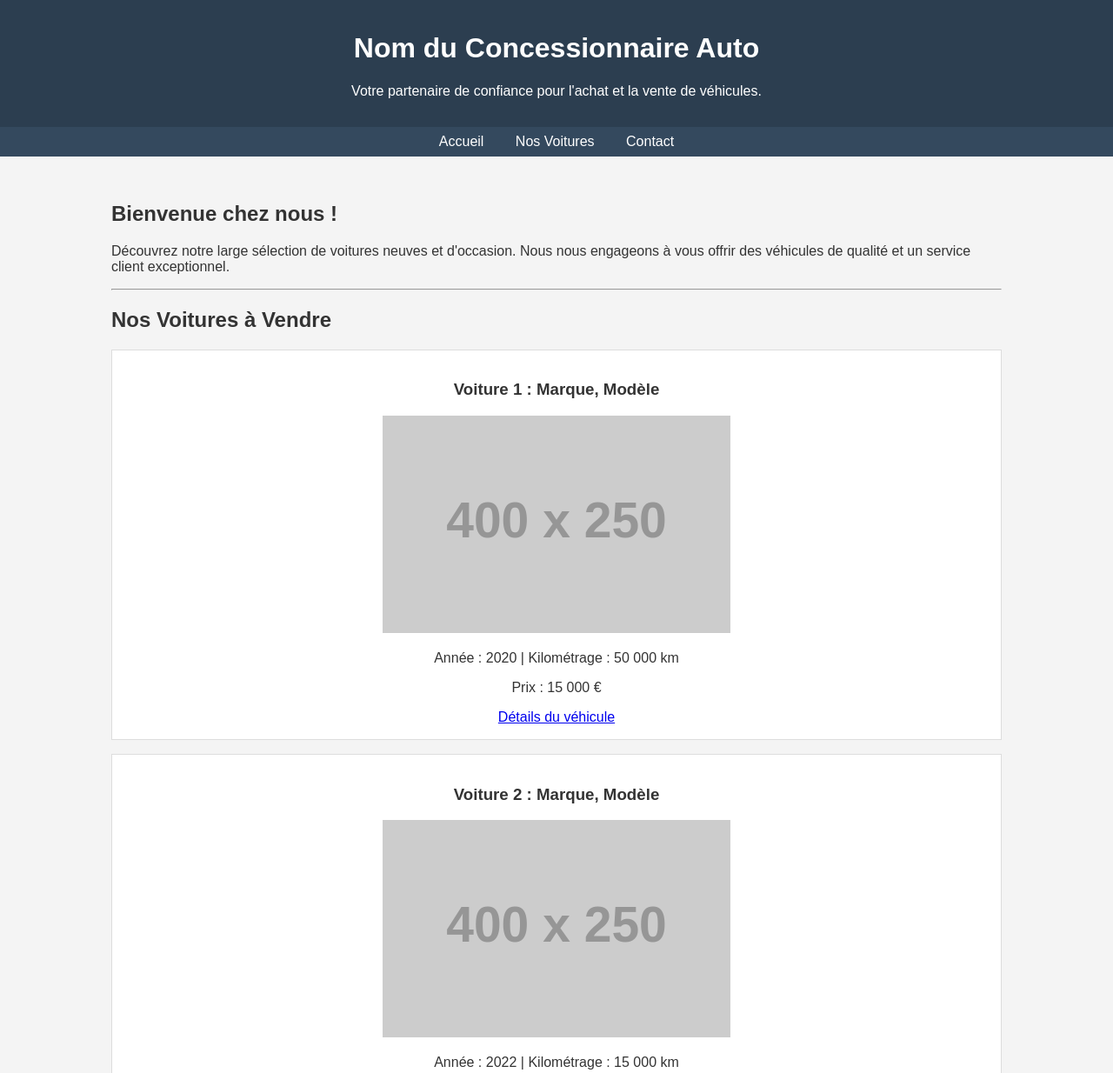
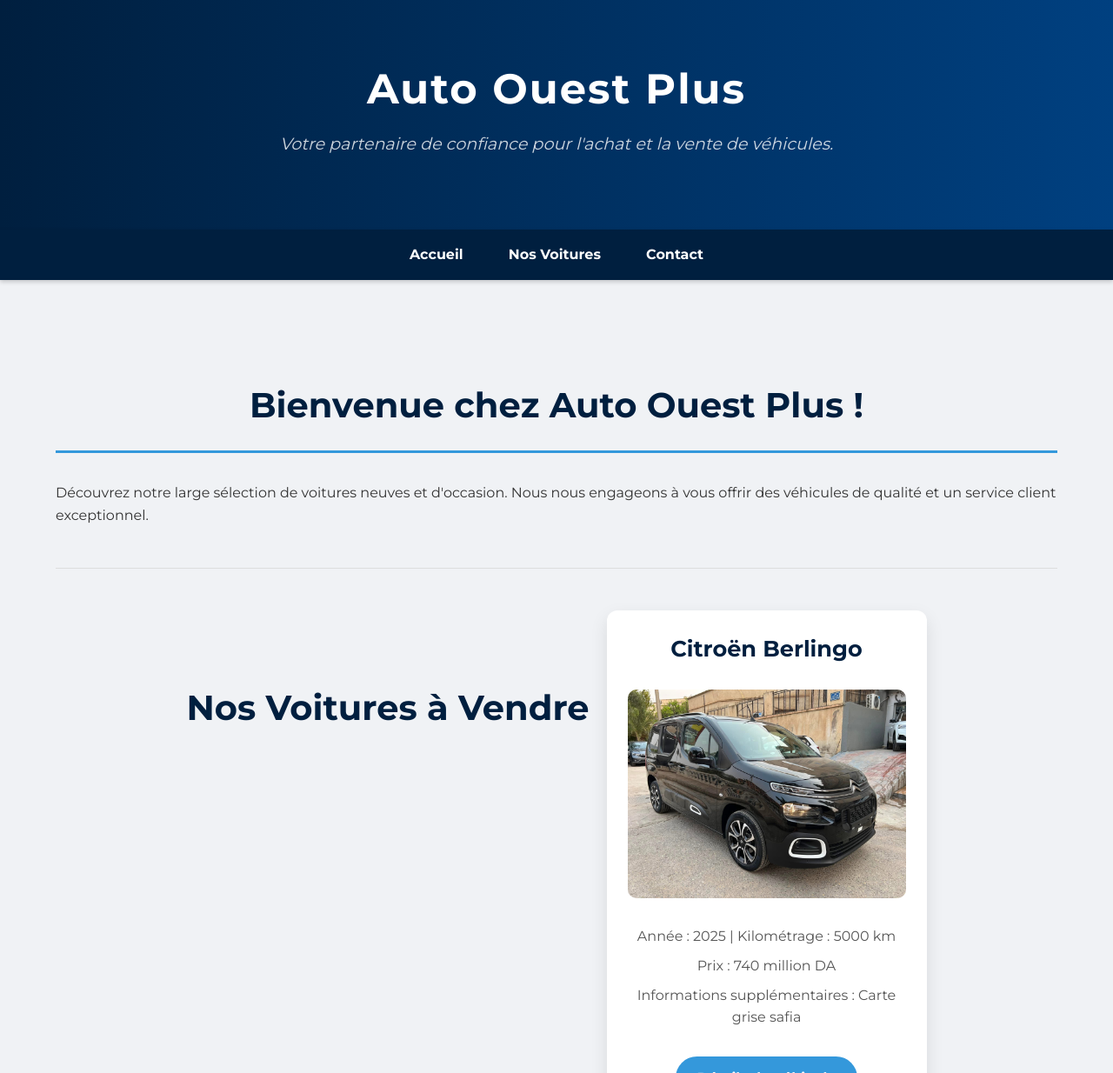
Before and after one commit to ilyesnassim-tech/Auto-Ouest-Plus, a plain HTML site: page index.html in a window 1280 px wide. Shown: the top 1234 px of the page at 87% size. Drawn offline with Linux system fonts and the light colour scheme; placeholder pictures from the web are drawn by us.

Commit message:
Update index.html

```diff
--- a/index.html
+++ b/index.html
@@ -3,65 +3,13 @@
 <head>
     <meta charset="UTF-8">
     <meta name="viewport" content="width=device-width, initial-scale=1.0">
-    <title>Nom du Concessionnaire - Voitures d'Occasion et Neuves</title>
-    <style>
-        /* Styles CSS de base pour le site */
-        body {
-            font-family: Arial, sans-serif;
-            margin: 0;
-            padding: 0;
-            background-color: #f4f4f4;
-            color: #333;
-        }
-        header {
-            background-color: #2c3e50;
-            color: white;
-            padding: 1em 0;
-            text-align: center;
-        }
-        nav {
-            background-color: #34495e;
-            color: white;
-            padding: 0.5em 0;
-            text-align: center;
-        }
-        nav a {
-            color: white;
-            text-decoration: none;
-            padding: 0 1em;
-        }
-        .container {
-            width: 80%;
-            margin: auto;
-            overflow: hidden;
-            padding: 2em 0;
-        }
-        .car-card {
-            background-color: white;
-            border: 1px solid #ddd;
-            padding: 1em;
-            margin-bottom: 1em;
-            text-align: center;
-        }
-        .car-card img {
-            max-width: 100%;
-            height: auto;
-        }
-        footer {
-            background-color: #2c3e50;
-            color: white;
-            text-align: center;
-            padding: 1em 0;
-            position: relative;
-            bottom: 0;
-            width: 100%;
-        }
-    </style>
+    <title>Auto Ouest Plus - Voitures d'Occasion et Neuves</title>
+    <link rel="stylesheet" href="style.css">
 </head>
 <body>
 
     <header>
-        <h1>Nom du Concessionnaire Auto</h1>
+        <h1>Auto Ouest Plus</h1>
         <p>Votre partenaire de confiance pour l'achat et la vente de véhicules.</p>
     </header>
 
@@ -73,7 +21,7 @@
 
     <div class="container">
         <section id="accueil">
-            <h2>Bienvenue chez nous !</h2>
+            <h2>Bienvenue chez Auto Ouest Plus !</h2>
             <p>Découvrez notre large sélection de voitures neuves et d'occasion. Nous nous engageons à vous offrir des véhicules de qualité et un service client exceptionnel.</p>
         </section>
 
@@ -83,22 +31,32 @@
             <h2>Nos Voitures à Vendre</h2>
 
             <div class="car-card">
-                <h3>Voiture 1 : Marque, Modèle</h3>
-                <img src="https://via.placeholder.com/400x250" alt="Image de la Voiture 1">
-                <p>Année : 2020 | Kilométrage : 50 000 km</p>
-                <p>Prix : 15 000 €</p>
+                <h3>Citroën Berlingo</h3>
+                <img src="img_2966.jpg" alt="Image de la Citroën Berlingo">
+                <p>Année : 2025 | Kilométrage : 5000 km</p>
+                <p>Prix : 740 million DA</p>
+                <p>Informations supplémentaires : Carte grise safia</p>
                 <a href="#">Détails du véhicule</a>
             </div>
 
             <div class="car-card">
-                <h3>Voiture 2 : Marque, Modèle</h3>
-                <img src="https://via.placeholder.com/400x250" alt="Image de la Voiture 2">
-                <p>Année : 2022 | Kilométrage : 15 000 km</p>
-                <p>Prix : 25 000 €</p>
+                <h3>Range Rover</h3>
+                <img src="img_2967.jpg" alt="Image du Range Rover">
+                <p>Année : 2019 | Kilométrage : 80 000 km</p>
+                <p>Prix : 665 million DA</p>
                 <a href="#">Détails du véhicule</a>
             </div>
 
-            </section>
+            <div class="car-card">
+                <h3>Seat Leon</h3>
+                <img src="img_2968.jpg" alt="Image de la Seat Leon">
+                <p>Année : 2021 | Kilométrage : 80 000 km</p>
+                <p>Prix : 410 million DA</p>
+                <p>Informations supplémentaires : Localisation Tlemcen ville</p>
+                <a href="#">Détails du véhicule</a>
+            </div>
+
+        </section>
 
         <hr>
 
@@ -106,13 +64,13 @@
             <h2>Contactez-nous</h2>
             <p>Adresse : 123 Rue de la Concession, 75000 Ville</p>
             <p>Téléphone : 01 23 45 67 89</p>
-            <p>Email : contact@concessionnaire.fr</p>
+            <p>Email : contact@autouestplus.wordpress.com</p>
             <p>Horaires d'ouverture : Lundi - Samedi, 9h-18h</p>
         </section>
     </div>
 
     <footer>
-        <p>&copy; 2024 Nom du Concessionnaire Auto. Tous droits réservés.</p>
+        <p>&copy; 2024 Auto Ouest Plus. Tous droits réservés.</p>
     </footer>
 
 </body>
```
